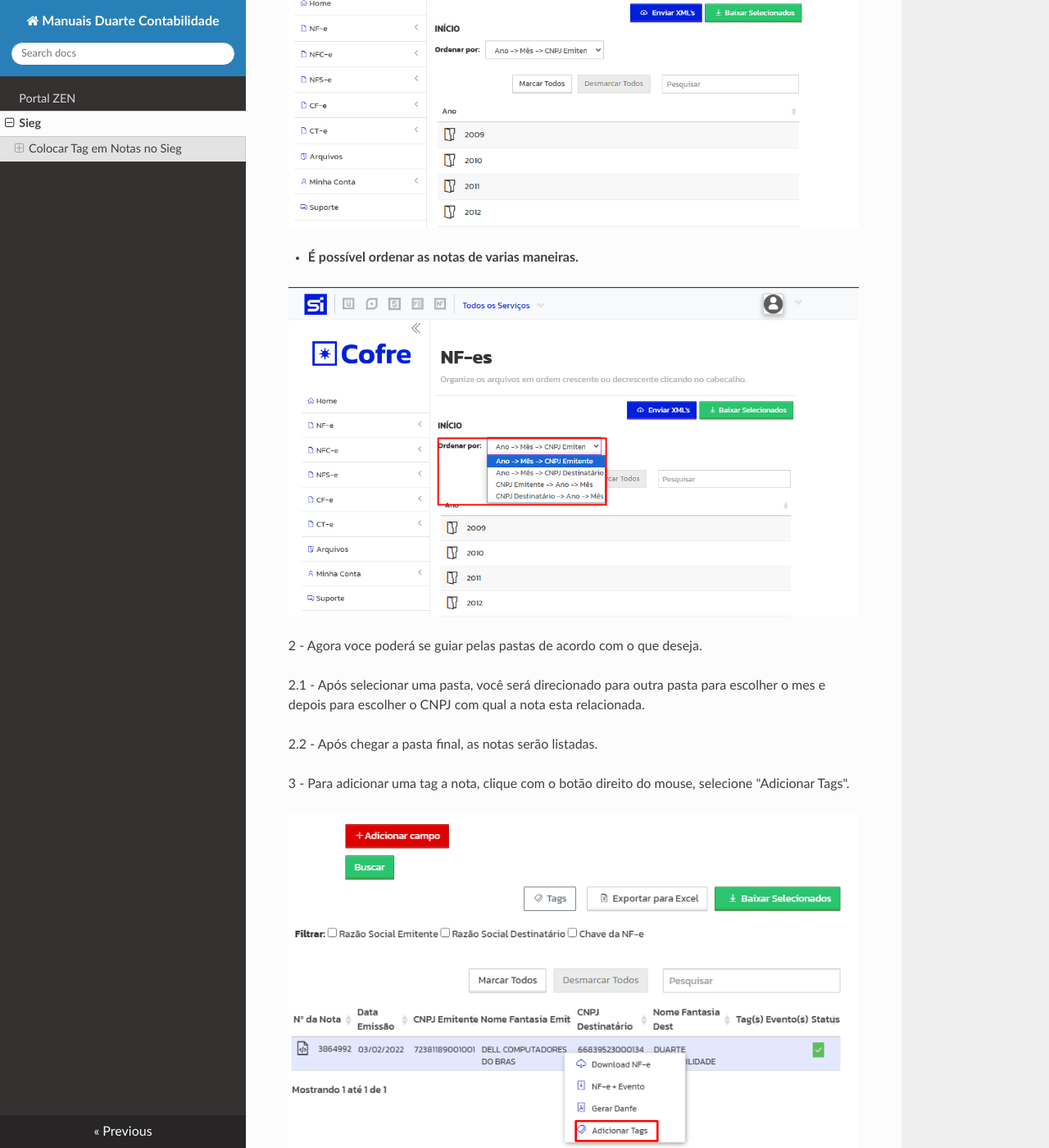
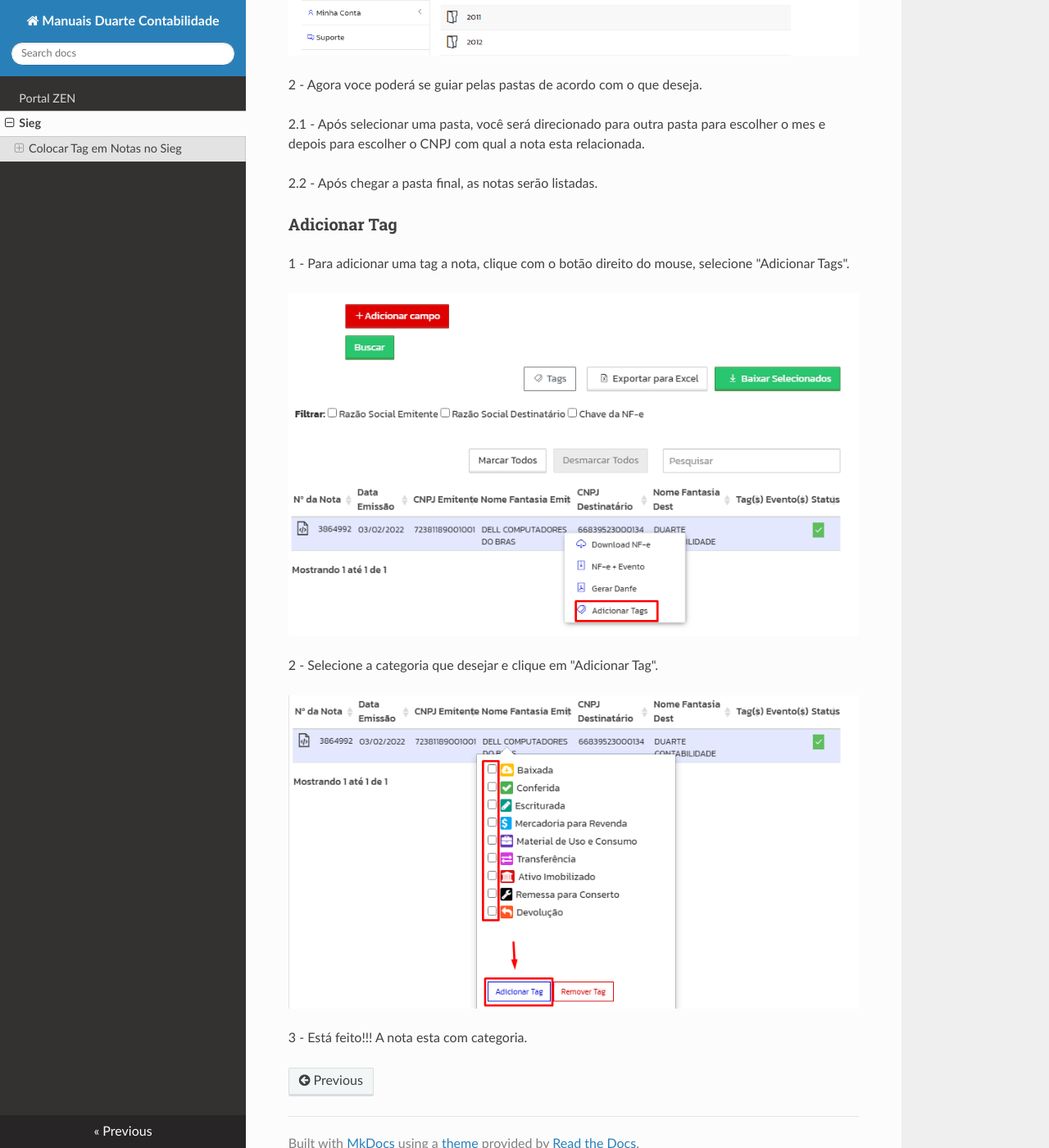
Before and after one commit to Duartecon-com-br/Manual-ZEN, an MkDocs documentation site: the page built from docs/Colocar Tag em Notas no Sieg.md, in a window 1280 px wide and 1400 px high, scrolled down 4781 px. Shown: the whole window at 82% size. Built offline with MkDocs 1.6.1, drawn with Linux system fonts in a browser that asks for light colours; nearby versions of some CDN libraries; some of the changed text lies outside the part shown.

Commit message:
Atualizacao

```diff
--- a/docs/Colocar Tag em Notas no Sieg.md
+++ b/docs/Colocar Tag em Notas no Sieg.md
@@ -34,7 +34,7 @@
 
 2 - Para saber por quais campos você pode pesquisar, clique em "Selecionar Campo".
 
-![image](./imagens/selecionar campo.png)
+![image](./imagens/Selecionar Campo.png)
 
 * **Veja os campos abaixo.**
 
@@ -52,15 +52,6 @@
 
 5 - Após isso as notas, cujo o filtro se encaixa, serão listadas abaixo.
 
-6 - Para adicionar uma tag a nota, clique com o botão direito do mouse, selecione "Adicionar Tags".
-
-![image](./imagens/tags.png)
-
-7 - Selecione a categoria que desejar e clique em "Adicionar Tag".
-
-![image](./imagens/categorias.png)
-
-8 - Está feito!!! A nota esta com categoria.
 
 ### Menu NF-e
 
@@ -78,12 +69,14 @@
 
 2.2 - Após chegar a pasta final, as notas serão listadas.
 
-3 - Para adicionar uma tag a nota, clique com o botão direito do mouse, selecione "Adicionar Tags".
+### Adicionar Tag
+
+1 - Para adicionar uma tag a nota, clique com o botão direito do mouse, selecione "Adicionar Tags".
 
 ![image](./imagens/tags.png)
 
-4 - Selecione a categoria que desejar e clique em "Adicionar Tag".
+2 - Selecione a categoria que desejar e clique em "Adicionar Tag".
 
 ![image](./imagens/categorias.png)
 
-5 - Está feito!!! A nota esta com categoria.
+3 - Está feito!!! A nota esta com categoria.
```
